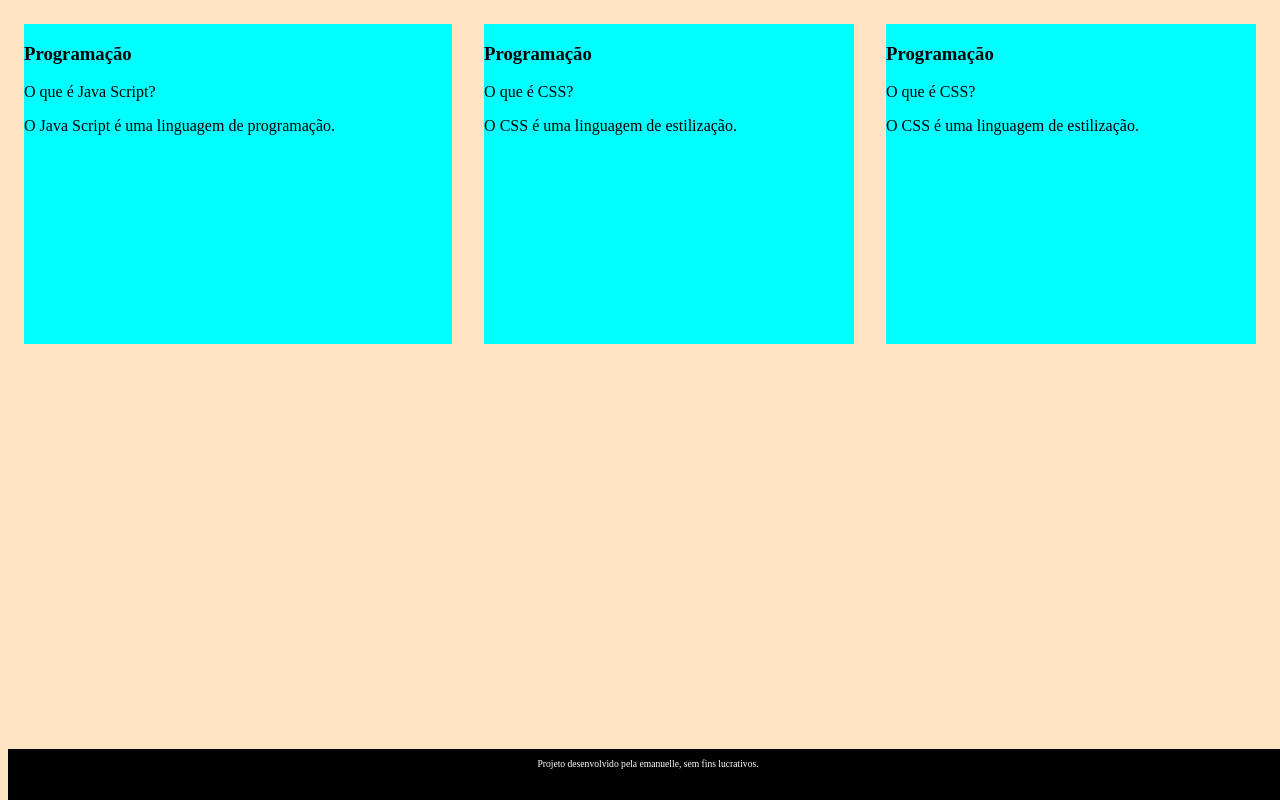
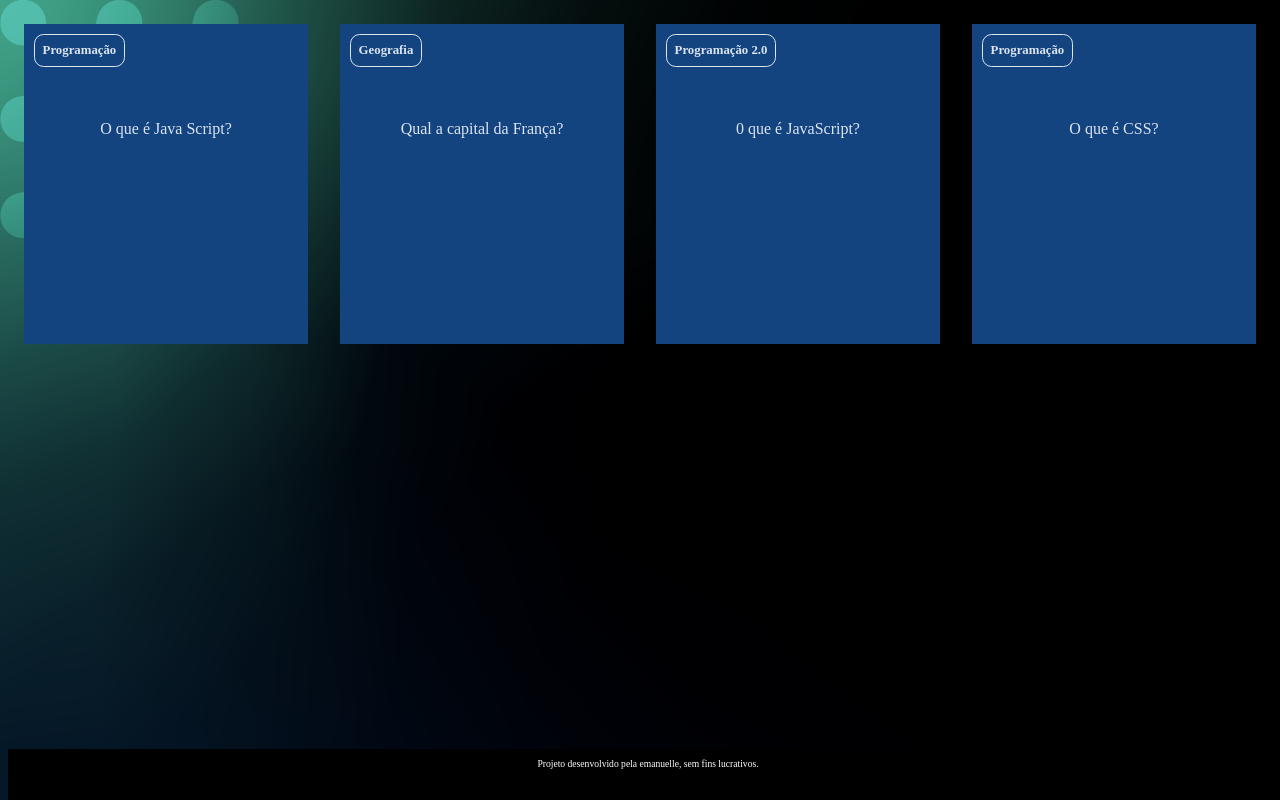
Before and after one commit to vitohmanuh/FlashCard, a plain HTML site: page Nova pasta/index.html in a window 1280 px wide. Drawn offline with Linux system fonts and the light colour scheme; a web font is replaced by a local one.

Commit message:
Add files via upload

```diff
--- a/Nova pasta/assets/style.css
+++ b/Nova pasta/assets/style.css
@@ -1,4 +1,12 @@
-body { font-family: Bai Jamjuree;
+:root {
+    --text-color: #DBE4EF;
+    --card-front-color: #144480;
+    --card-back-color: #00F4BF;
+}
+
+body {
+    background: url('img/bg-desktop.webp');
+    font-family: Bai Jamjuree;
     background-color: bisque;
 }
 
@@ -13,18 +21,74 @@ body { font-family: Bai Jamjuree;
     flex-basis: calc(33% -6rem);
 }
 
-
-
-
-
 footer {background-color: black;
     color: white;
     bottom:0;
     position:fixed;
-    width:100%;
+    width: 100%;
 }
 footer p{    height:2rem;
     margin-top: 0,5rem;
     text-align: center;
     font-size: 0.6rem;
 }
+
+.cartao__conteudo {
+    background-color: var(--card-front-color);
+    text-align: center;
+    height: 100%;
+    transform-style: preserve-3d;
+    transition: transform 300ms ease-in-out;
+}
+
+.cartao__conteudo p {
+    margin-top: 1rem;
+    padding: 2rem;
+    margin-top: 4rem;
+}
+
+.cartao__conteudo__pergunta p{
+    color: var(--text-color);
+    font-weight: 500;
+}
+
+.cartao__conteudo__resposta p{
+    color: var(--card-back-color);
+    font-weight: 700;
+}
+
+.cartao__conteudo h3 {
+    color: var(--text-color);
+    border: 1px solid var(--text-color);
+    text-align: left;
+    padding: 0.5rem;
+    position: absolute;
+    margin: 0.6rem;
+    border-radius: 0.6rem;
+    font-size: 1vw;
+    backface-visibility: hidden;
+}
+
+.cartao:hover .cartao__conteudo {
+    transform: rotateY(180deg);
+}
+
+.cartao__conteudo__pergunta,
+.cartao__conteudo__resposta {
+    backface-visibility: hidden;
+    position: absolute;
+    height: 100%;
+    width: 100%;
+}
+
+.cartao__conteudo__resposta {
+    transform: rotateY(180deg);
+}
+
+#container {
+    display: flex;
+    flex-wrap: wrap;
+    justify-content: space-between;
+    padding: 4rem;
+    gap: 3rem;
+}
--- a/Nova pasta/index.html
+++ b/Nova pasta/index.html
@@ -26,12 +26,23 @@
                 </article>
                 <article class="cartao">
                     <div class="cartao__conteudo">
-                            <h3> Programação </h3>
+                        <h3>Geografia</h3>
+                        <div class="cartao__conteudo__pergunta">
+                            <p>Qual a capital da França?</p>
+                        </div>
+                        <div class="cartao__conteudo__resposta">
+                            <p>A capital da França é Paris</p>
+                        </div>
+                    </div>
+                </article>
+                <article class="cartao">
+                    <div class="cartao__conteudo">
+                            <h3>Programação 2.0</h3>
                             <div class="cartao__conteudo__pergunta">
-                                <p>O que é CSS?</p>
+                                <p>0 que é JavaScript?</p>
                             </div>
                             <div class="cartao__conteudo__resposta">
-                                <p>O CSS é uma linguagem de estilização.</p>
+                                <p>0 JavaScript é uma linguagem de programação.</p>
                             </div>
                     </article>
                     <article class="cartao">
```
Also changed, not shown: Nova pasta/pergunta.js (added, +17 -0 lines).
